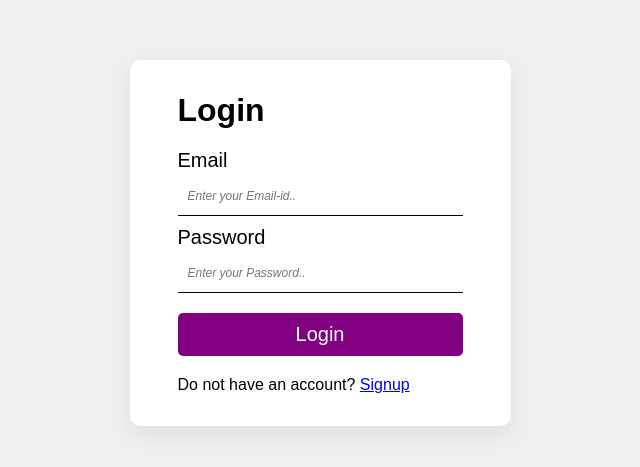
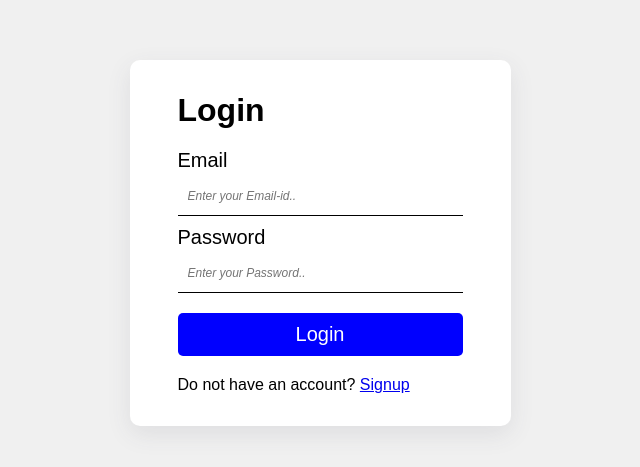
Before and after one commit to Ani-5604/deploy-mern-app, a React (Create React App) app in the folder frontend/: page /login in a window 1280 px wide. Shown: the part 157-624 px from the top of the page, without its empty margins (320-960 px from the left). Built offline with nearby package versions, Linux system fonts and the light colour scheme.

Commit message:
Update App.css

```diff
--- a/frontend/src/App.css
+++ b/frontend/src/App.css
@@ -61,7 +61,7 @@ body {
 }
 
 button {
-  background-color: purple;
+  background-color: blue;
   border: none;
   font-size: 20px;
   color: #fff;
```
